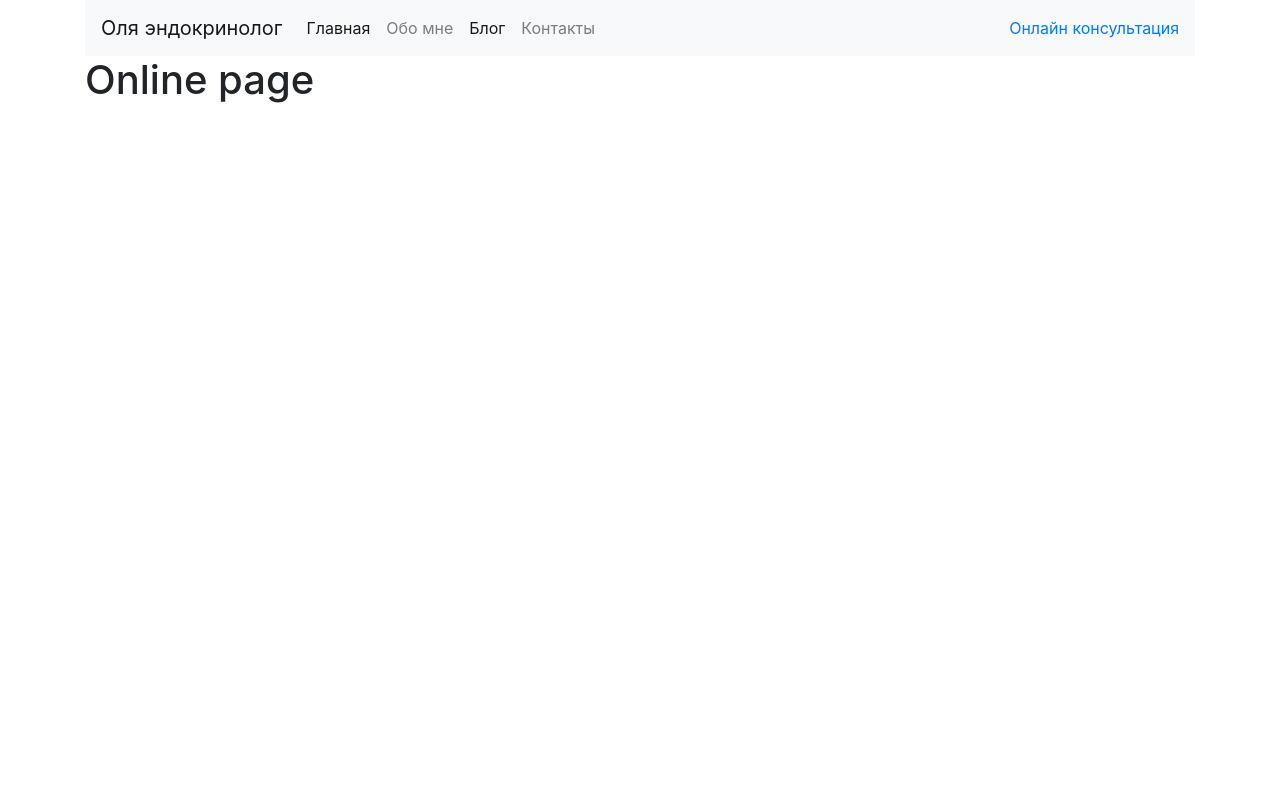
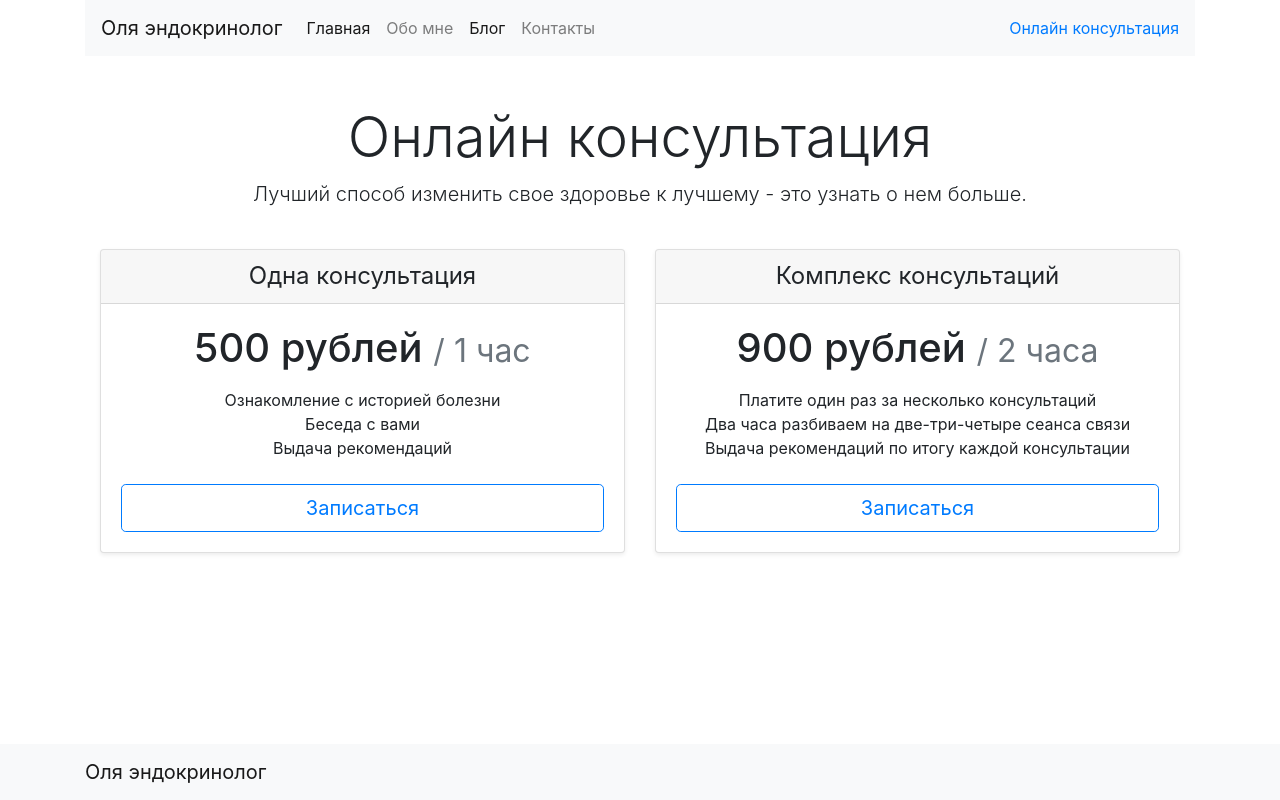
Before and after one commit to KlimovCode/blog, a React (Create React App) app in the folder client/: page /online in a window 1280 px wide. Built offline with nearby package versions, Linux system fonts and the light colour scheme.

Commit message:
layout OnlinePage

```diff
--- a/client/src/App.js
+++ b/client/src/App.js
@@ -4,6 +4,7 @@ import { BrowserRouter } from 'react-router-dom'
 import { useRoutes } from './routes'
 
 import { Nav } from './common/Nav'
+import { Footer } from './common/Footer'
 
 function App() {
   const router = useRoutes()
@@ -14,6 +15,7 @@ function App() {
         <div className="container">
           <Nav />
           {router}
+          <Footer />
         </div>
       </div>
     </BrowserRouter>
--- /dev/null
+++ b/client/src/common/Footer.jsx
@@ -0,0 +1,12 @@
+import React from 'react'
+import { NavLink } from 'react-router-dom'
+
+export const Footer = () => {
+  return (
+    <nav className="navbar fixed-bottom navbar-light bg-light">
+      <div className="container">
+        <a className="navbar-brand" href="#">Оля эндокринолог</a>
+      </div>
+    </nav>
+  )
+}
--- a/client/src/pages/MainPage.jsx
+++ b/client/src/pages/MainPage.jsx
@@ -42,11 +42,7 @@ export const MainPage = () => {
 
       </div>
 
-      <nav className="navbar fixed-bottom navbar-light bg-light">
-        <div className="container">
-          <a className="navbar-brand" href="#">Оля эндокринолог</a>
-        </div>
-      </nav>
+
 
     </div>
   )
--- a/client/src/pages/OnlinePage.jsx
+++ b/client/src/pages/OnlinePage.jsx
@@ -3,7 +3,51 @@ import React from 'react'
 export const OnlinePage = () => {
   return (
     <div>
-      <h1>Online page</h1>
+      <div className="pricing-header px-3 py-3 pt-md-5 pb-md-4 mx-auto text-center">
+        <h1 className="display-4">Онлайн консультация</h1>
+        <p className="lead">
+          Лучший способ изменить свое здоровье к лучшему - это узнать о нем больше.
+        </p>
+      </div>
+      <div className="container">
+        <div className="card-deck mb-3 text-center">
+          <div className="card mb-4 shadow-sm">
+            <div className="card-header">
+              <h4 className="my-0 font-weight-normal">Одна консультация</h4>
+            </div>
+            <div className="card-body">
+              <h1 className="card-title pricing-card-title">
+                500 рублей <small className="text-muted">/ 1 час</small>
+              </h1>
+              <ul className="list-unstyled mt-3 mb-4">
+                <li>Ознакомление с историей болезни</li>
+                <li>Беседа с вами</li>
+                <li>Выдача рекомендаций</li>
+              </ul>
+              <button type="button" className="btn btn-lg btn-block btn-outline-primary">Записаться</button>
+            </div>
+          </div>
+          <div className="card mb-4 shadow-sm">
+            <div className="card-header">
+              <h4 className="my-0 font-weight-normal">Комплекс консультаций</h4>
+            </div>
+            <div className="card-body">
+              <h1 className="card-title pricing-card-title">
+                900 рублей <small className="text-muted">/ 2 часа</small>
+              </h1>
+              <ul className="list-unstyled mt-3 mb-4">
+                <li>Платите один раз за несколько консультаций</li>
+                <li>Два часа разбиваем на две-три-четыре сеанса связи</li>
+                <li>Выдача рекомендаций по итогу каждой консультации</li>
+              </ul>
+              <button type="button" className="btn btn-lg btn-block btn-outline-primary">Записаться</button>
+            </div>
+          </div>
+        </div>
+        <div className="card-deck mb-3 text-center">
+
+        </div>
+      </div>
     </div>
   )
 }
```
